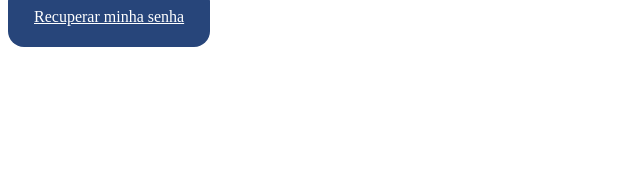
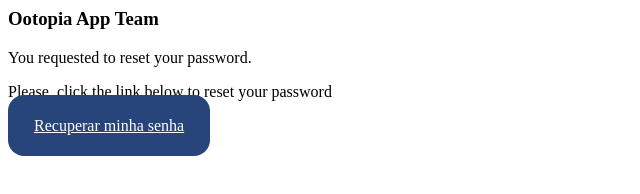
Before and after one commit to OOTOPIA/ootopia-api, a website: page public/templates/recover-password.html in a window 1280 px wide. Shown: the whole page, without its empty margins (0-640 px from the left). Drawn offline with Linux system fonts and the light colour scheme.

Commit message:
More friendly template

```diff
--- a/public/templates/recover-password.html
+++ b/public/templates/recover-password.html
@@ -1 +1,12 @@
-<a href="{{url_recover_password}}" style="padding: 22px 26px; background-color: #27457A; border-radius: 16px; color: #FFF; text-align: center;">Recuperar minha senha</a>
+<html>
+    <head>
+        <style>
+        </style>
+    </head>
+    <body>
+        <h3>Ootopia App Team</h3>
+        <p>You requested to reset your password.</p>
+        <p> Please, click the link below to reset your password</p>
+        <a href="{{url_recover_password}}" style="padding: 22px 26px; background-color: #27457A; border-radius: 16px; color: #FFF; text-align: center;">Recuperar minha senha</a>
+    </body>
+</html>
```
